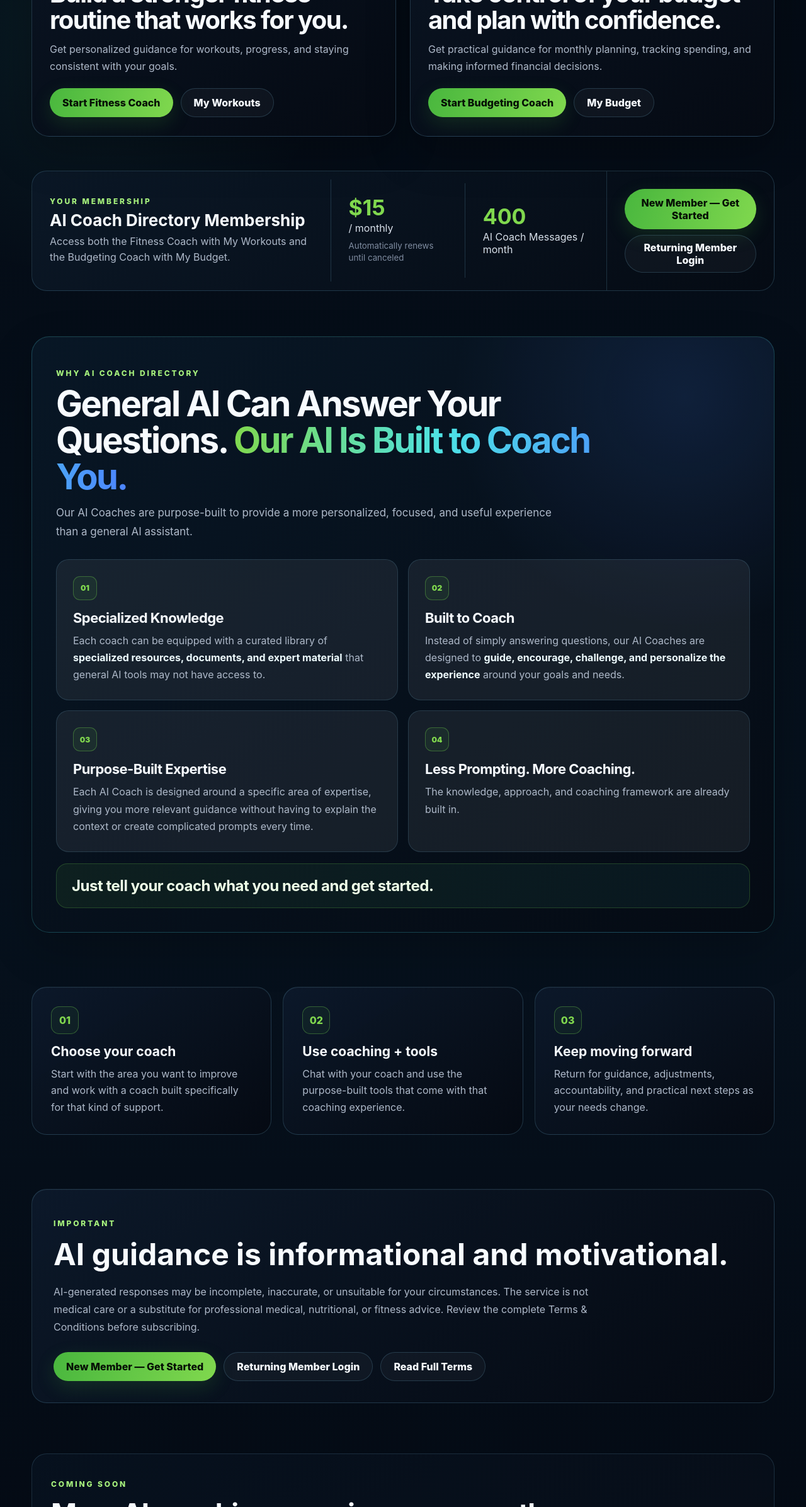
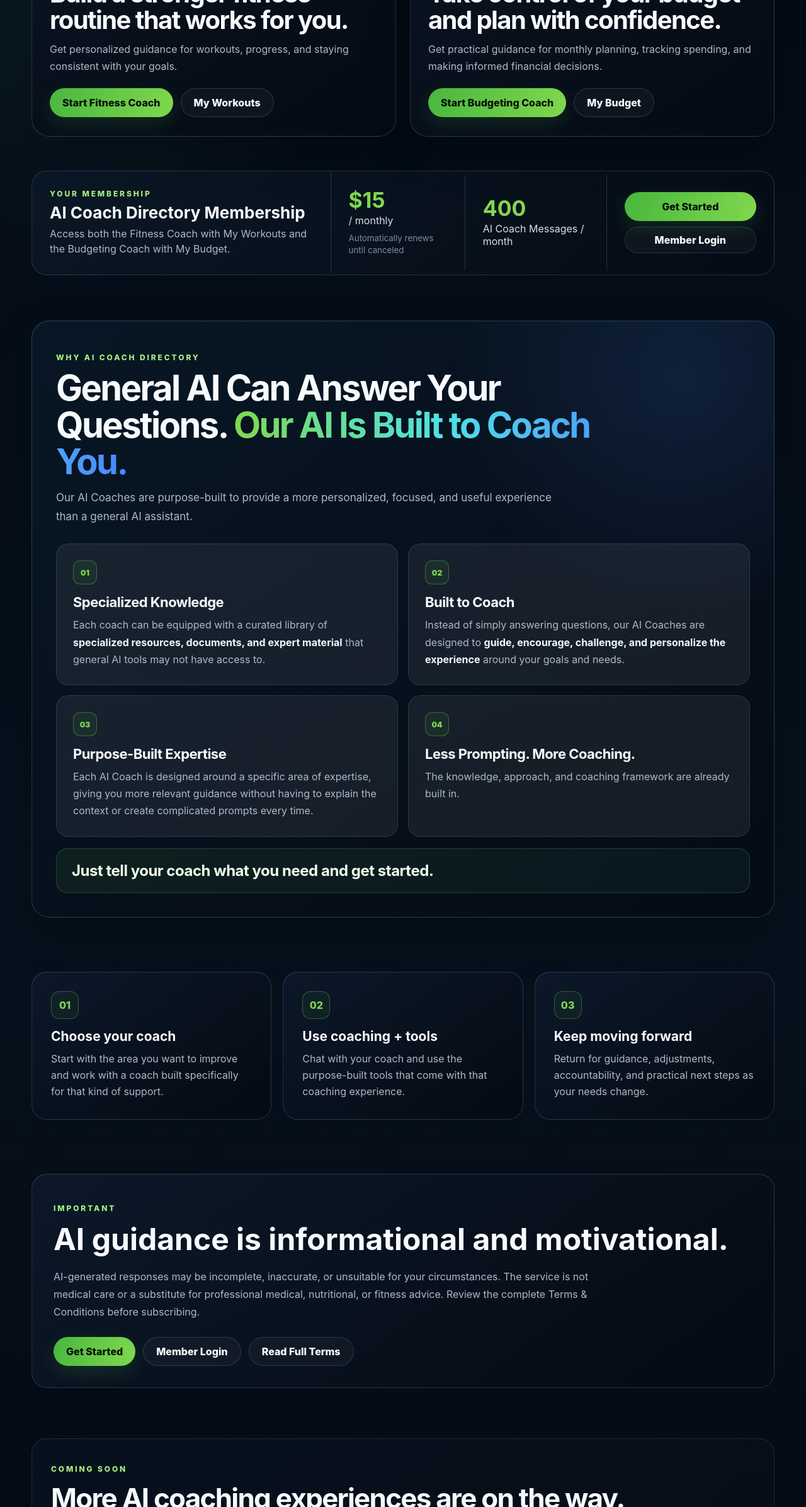
Before and after one commit to ai-coach-hub/aicoachdir-fitness, a Next.js app: page / in a window 1280 px wide. Shown: the part 1244-3637 px from the top of the page at 63% size. Built offline with nearby package versions, Linux system fonts and the light colour scheme.

Commit message:
Prevent membership signup button text wrapping (#200)
* Keep public membership action labels short and on one line

* Update CTA regression test for shorter one-line labels

```diff
--- a/app/page.tsx
+++ b/app/page.tsx
@@ -213,8 +213,8 @@ export default function HomePage() {
           <span> AI Coach Messages / month</span>
         </div>
         <div className="offer-action">
-          <Link href="/fitness/signup" className="primary-button">New Member — Get Started</Link>
-          <Link href={memberLoginUrl} className="secondary-button member-login-offer">Returning Member Login</Link>
+          <Link href="/fitness/signup" className="primary-button">Get Started</Link>
+          <Link href={memberLoginUrl} className="secondary-button member-login-offer">Member Login</Link>
         </div>
       </section>
 
@@ -288,8 +288,8 @@ export default function HomePage() {
           AI-generated responses may be incomplete, inaccurate, or unsuitable for your circumstances. The service is not medical care or a substitute for professional medical, nutritional, or fitness advice. Review the complete Terms & Conditions before subscribing.
         </p>
         <div className="cta-row">
-          <Link href="/fitness/signup" className="primary-button">New Member — Get Started</Link>
-          <Link href={memberLoginUrl} className="secondary-button">Returning Member Login</Link>
+          <Link href="/fitness/signup" className="primary-button">Get Started</Link>
+          <Link href={memberLoginUrl} className="secondary-button">Member Login</Link>
           <Link href="/terms" className="secondary-button">Read Full Terms</Link>
         </div>
       </section>
```
Also changed, not shown: 1 other file (tests, documents, lock files or other folders).
